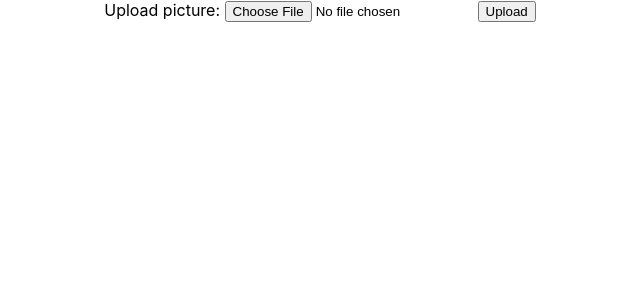
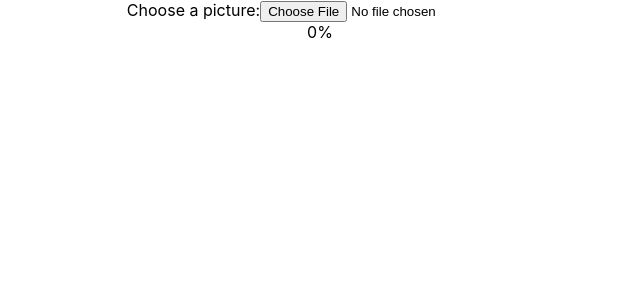
Before and after one commit to AugustanaCSC490Spring23/EasyArtShow, a React (Create React App) app in the folder easyartshow/: page /uploadpicroom in a window 1280 px wide. Shown: the top 300 px of the page, without its empty margins (320-960 px from the left). Built offline with nearby package versions, Linux system fonts and the light colour scheme.

Commit message:
create upload picture button without backend

```diff
--- a/easyartshow/package.json
+++ b/easyartshow/package.json
@@ -3,6 +3,7 @@
   "version": "0.1.0",
   "private": true,
   "dependencies": {
+    "@firebase/auth": "^0.21.3",
     "@google-cloud/secret-manager": "^4.2.1",
     "@testing-library/jest-dom": "^5.16.5",
     "@testing-library/react": "^13.4.0",
--- a/easyartshow/src/firebase.js
+++ b/easyartshow/src/firebase.js
@@ -1,6 +1,7 @@
 // Import the functions you need from the SDKs you need
 import { initializeApp } from "firebase/app";
 import { getAnalytics } from "firebase/analytics";
+
 // TODO: Add SDKs for Firebase products that you want to use
 // https://firebase.google.com/docs/web/setup#available-libraries
 
--- a/easyartshow/src/screens/participant/uploadPicRoom.js
+++ b/easyartshow/src/screens/participant/uploadPicRoom.js
@@ -1,14 +1,35 @@
-import React from 'react'
+import React, { useState } from "react";
 import { useNavigate } from "react-router-dom";
 
-function UploadPicRoom() {
-    const navigate = useNavigate();
-    return (
-      <div>
-        Upload picture: <input type="file" />
-        <button onClick={() => navigate('/waitingroom')}>Upload</button>
-      </div>
-    );
-  }
+const UploadPicRoom = () => {
+  const [picture, setPicture] = useState(null);
+  const [progress, setProgress] = useState(0);
+  const [imageUrl, setImageUrl] = useState("");
+  const navigate = useNavigate();
+
+  const handlePictureChange = (e) => {
+    const file = e.target.files[0];
+    const reader = new FileReader();
+    reader.onload = () => {
+      setImageUrl(reader.result);
+    };
+    reader.readAsDataURL(file);
+  };
+
+  return (
+    <div>
+      Choose a picture:
+      <input type="file" onChange={handlePictureChange} />
+      {imageUrl && (
+        <img
+          src={imageUrl}
+          alt="Selected"
+          style={{ width: "150px", height: "150px" }}
+        />
+      )}
+      <div>{progress}%</div>
+    </div>
+  );
+};
 
 export default UploadPicRoom;
```
Also changed, not shown: 1 other file (tests, documents, lock files or other folders).
